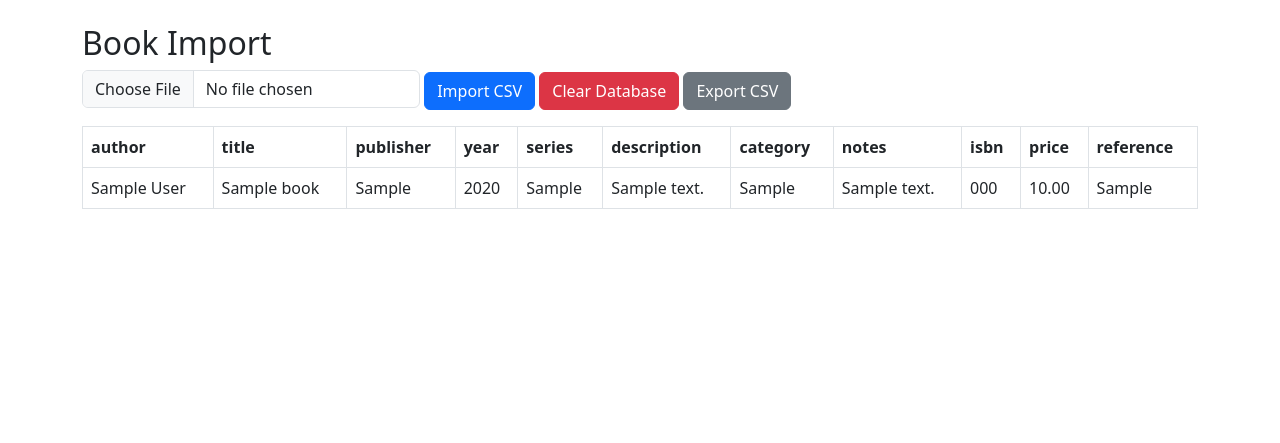
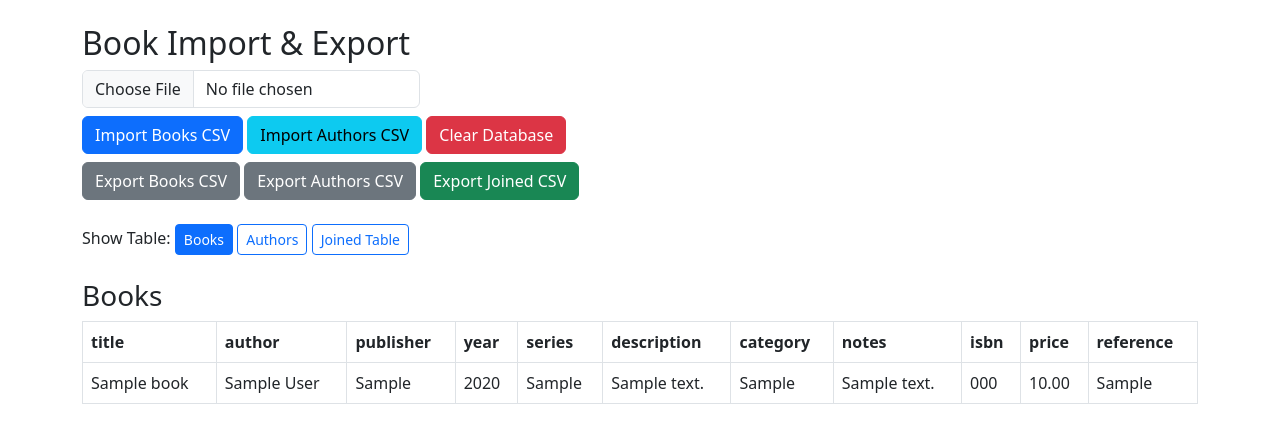
Before and after one commit to KelvinoLai/ERBASSIGN, a Django app: page / in a window 1280 px wide. Shown: the top 443 px of the page. Run offline with Django 5.2, Linux system fonts and the light colour scheme; tables that the repository leaves empty hold one stand-in row (values such as "Sample post").

Commit message:
two table done

```diff
--- a/bookimport/views.py
+++ b/bookimport/views.py
@@ -1,15 +1,46 @@
 import csv
-from django.shortcuts import render, redirect
+from django.shortcuts import render
 from django.http import HttpResponse
-from .models import book
+from .models import book, AdditionalAuthor
 
 
 def index(request):
+    show = request.GET.get("show", "books")
     message = ""
     books = book.objects.all()
+    additional_authors = AdditionalAuthor.objects.all()
+    joined_books = []
+    # Prepare joined data for display and export
+    for b in books:
+        aa = AdditionalAuthor.objects.filter(reference=b.reference).first()
+        joined_books.append(
+            {
+                "reference": b.reference,
+                "title": b.title,
+                "author": b.author,
+                "author2": aa.author2 if aa else "",
+                "author3": aa.author3 if aa else "",
+                "author4": aa.author4 if aa else "",
+                "author5": aa.author5 if aa else "",
+                "author6": aa.author6 if aa else "",
+                "author7": aa.author7 if aa else "",
+                "author8": aa.author8 if aa else "",
+                "author9": aa.author9 if aa else "",
+                "author10": aa.author10 if aa else "",
+                "publisher": b.publisher,
+                "year": b.year,
+                "series": b.series,
+                "description": b.description,
+                "category": b.category,
+                "notes": b.notes,
+                "isbn": b.isbn,
+                "price": b.price,
+            }
+        )
+
     if request.method == "POST":
         action = request.POST.get("action")
-        if action == "import":
+        if action == "import_books":
             csv_file = request.FILES.get("csv_file")
             if not csv_file:
                 message = "No file selected."
@@ -34,12 +65,10 @@ def index(request):
                     book_data = {}
                     for cn_col, en_col in COLUMN_MAP.items():
                         book_data[en_col] = row.get(cn_col, "")
-                    # Clean year
                     try:
                         book_data["year"] = int(float(book_data.get("year", 0)))
                     except Exception:
                         book_data["year"] = 0
-                    # Clean price (remove $ and convert to float)
                     price_str = (
                         book_data.get("price", "")
                         .replace("$", "")
@@ -56,18 +85,55 @@ def index(request):
                     count += 1
                 message = f"Imported {count} books."
                 books = book.objects.all()
+
+        elif action == "import_authors":
+            csv_file = request.FILES.get("csv_file")
+            if not csv_file:
+                message = "No file selected."
+            else:
+                decoded = csv_file.read().decode("utf-8").splitlines()
+                COLUMN_MAP = {
+                    "參考編號": "reference",
+                    "著者2": "author2",
+                    "著者3": "author3",
+                    "著者4": "author4",
+                    "著者5": "author5",
+                    "著者6": "author6",
+                    "著者7": "author7",
+                    "著者8": "author8",
+                    "著者9": "author9",
+                    "著者10": "author10",
+                }
+                reader = csv.DictReader(decoded)
+                count = 0
+                for row in reader:
+                    aa_data = {}
+                    for cn_col, en_col in COLUMN_MAP.items():
+                        aa_data[en_col] = row.get(cn_col, "")
+                    if aa_data.get("reference"):
+                        AdditionalAuthor.objects.update_or_create(
+                            reference=aa_data["reference"], defaults=aa_data
+                        )
+                        count += 1
+                message = f"Imported {count} additional author records."
+                additional_authors = AdditionalAuthor.objects.all()
+
         elif action == "clear":
             book.objects.all().delete()
+            AdditionalAuthor.objects.all().delete()
             message = "Database cleared."
             books = []
-        elif action == "export":
+            additional_authors = []
+            joined_books = []
+
+        elif action == "export_books":
             response = HttpResponse(content_type="text/csv")
             response["Content-Disposition"] = 'attachment; filename="books.csv"'
             writer = csv.writer(response)
             writer.writerow(
                 [
+                    "title",
                     "author",
-                    "title",
                     "publisher",
                     "year",
                     "series",
@@ -82,8 +148,8 @@ def index(request):
             for b in book.objects.all():
                 writer.writerow(
                     [
+                        b.title,
                         b.author,
-                        b.title,
                         b.publisher,
                         b.year,
                         b.series,
@@ -96,4 +162,111 @@ def index(request):
                     ]
                 )
             return response
-    return render(request, "index.html", {"books": books, "message": message})
+
+        elif action == "export_authors":
+            response = HttpResponse(content_type="text/csv")
+            response["Content-Disposition"] = 'attachment; filename="authors.csv"'
+            writer = csv.writer(response)
+            writer.writerow(
+                [
+                    "reference",
+                    "title",
+                    "author",
+                    "author2",
+                    "author3",
+                    "author4",
+                    "author5",
+                    "author6",
+                    "author7",
+                    "author8",
+                    "author9",
+                    "author10",
+                ]
+            )
+            for aa in AdditionalAuthor.objects.all():
+                # Find the book for title/author
+                b = book.objects.filter(reference=aa.reference).first()
+                writer.writerow(
+                    [
+                        aa.reference,
+                        b.title if b else "",
+                        b.author if b else "",
+                        aa.author2,
+                        aa.author3,
+                        aa.author4,
+                        aa.author5,
+                        aa.author6,
+                        aa.author7,
+                        aa.author8,
+                        aa.author9,
+                        aa.author10,
+                    ]
+                )
+            return response
+
+        elif action == "export_joined":
+            response = HttpResponse(content_type="text/csv")
+            response["Content-Disposition"] = 'attachment; filename="joined_books.csv"'
+            writer = csv.writer(response)
+            writer.writerow(
+                [
+                    "title",
+                    "author",
+                    "author2",
+                    "author3",
+                    "author4",
+                    "author5",
+                    "author6",
+                    "author7",
+                    "author8",
+                    "author9",
+                    "author10",
+                    "publisher",
+                    "year",
+                    "series",
+                    "description",
+                    "category",
+                    "notes",
+                    "isbn",
+                    "price",
+                    "reference",
+                ]
+            )
+            for row in joined_books:
+                writer.writerow(
+                    [
+                        row["title"],
+                        row["author"],
+                        row["author2"],
+                        row["author3"],
+                        row["author4"],
+                        row["author5"],
+                        row["author6"],
+                        row["author7"],
+                        row["author8"],
+                        row["author9"],
+                        row["author10"],
+                        row["publisher"],
+                        row["year"],
+                        row["series"],
+                        row["description"],
+                        row["category"],
+                        row["notes"],
+                        row["isbn"],
+                        row["price"],
+                        row["reference"],
+                    ]
+                )
+            return response
+
+    return render(
+        request,
+        "index.html",
+        {
+            "books": books,
+            "additional_authors": additional_authors,
+            "joined_books": joined_books,
+            "message": message,
+            "show": show,
+        },
+    )
--- a/templates/index.html
+++ b/templates/index.html
@@ -3,28 +3,51 @@
 
 <head>
     <meta charset="UTF-8">
-    <title>Import Books CSV</title>
+    <title>Book Import</title>
     <link rel="stylesheet" href="https://cdn.jsdelivr.net/npm/bootstrap@5.3.0/dist/css/bootstrap.min.css">
 </head>
 
 <body class="p-4">
     <div class="container">
-        <h2>Book Import</h2>
-        <form method="post" enctype="multipart/form-data">
+        <h2>Book Import & Export</h2>
+        {% if message %}
+        <div class="alert alert-info">{{ message }}</div>
+        {% endif %}
+
+        <form method="post" enctype="multipart/form-data" class="mb-4">
             {% csrf_token %}
             <div class="mb-3">
-                <input type="file" name="csv_file" accept=".csv" class="form-control d-inline-block w-auto">
-                <button class="btn btn-primary" name="action" value="import">Import CSV</button>
-                <button class="btn btn-danger" name="action" value="clear">Clear Database</button>
-                <button class="btn btn-secondary" name="action" value="export">Export CSV</button>
+                <input type="file" name="csv_file" accept=".csv" class="form-control d-inline-block w-auto mb-2">
+                <div>
+                    <button class="btn btn-primary" name="action" value="import_books">Import Books CSV</button>
+                    <button class="btn btn-info" name="action" value="import_authors">Import Authors CSV</button>
+                    <button class="btn btn-danger" name="action" value="clear">Clear Database</button>
+                </div>
+                <div class="mt-2">
+                    <button class="btn btn-secondary" name="action" value="export_books">Export Books CSV</button>
+                    <button class="btn btn-secondary" name="action" value="export_authors">Export Authors CSV</button>
+                    <button class="btn btn-success" name="action" value="export_joined">Export Joined CSV</button>
+                </div>
             </div>
         </form>
-        {% if books %}
+
+        <div class="mb-4">
+            <span>Show Table:</span>
+            <a href="?show=books"
+                class="btn btn-outline-primary btn-sm {% if show == 'books' %}active{% endif %}">Books</a>
+            <a href="?show=authors"
+                class="btn btn-outline-primary btn-sm {% if show == 'authors' %}active{% endif %}">Authors</a>
+            <a href="?show=joined"
+                class="btn btn-outline-primary btn-sm {% if show == 'joined' %}active{% endif %}">Joined Table</a>
+        </div>
+
+        {% if show == "books" %}
+        <h3>Books</h3>
         <table class="table table-bordered">
             <thead>
                 <tr>
+                    <th>title</th>
                     <th>author</th>
-                    <th>title</th>
                     <th>publisher</th>
                     <th>year</th>
                     <th>series</th>
@@ -37,27 +60,120 @@
                 </tr>
             </thead>
             <tbody>
-                {% for book in books %}
+                {% for b in books %}
                 <tr>
-                    <td>{{ book.author }}</td>
-                    <td>{{ book.title }}</td>
-                    <td>{{ book.publisher }}</td>
-                    <td>{{ book.year }}</td>
-                    <td>{{ book.series }}</td>
-                    <td>{{ book.description }}</td>
-                    <td>{{ book.category }}</td>
-                    <td>{{ book.notes }}</td>
-                    <td>{{ book.isbn }}</td>
-                    <td>{{ book.price }}</td>
-                    <td>{{ book.reference }}</td>
+                    <td>{{ b.title }}</td>
+                    <td>{{ b.author }}</td>
+                    <td>{{ b.publisher }}</td>
+                    <td>{{ b.year }}</td>
+                    <td>{{ b.series }}</td>
+                    <td>{{ b.description }}</td>
+                    <td>{{ b.category }}</td>
+                    <td>{{ b.notes }}</td>
+                    <td>{{ b.isbn }}</td>
+                    <td>{{ b.price }}</td>
+                    <td>{{ b.reference }}</td>
+                </tr>
+                {% endfor %}
+            </tbody>
+        </table>
+        {% elif show == "authors" %}
+        <h3>Authors</h3>
+        <table class="table table-bordered">
+            <thead>
+                <tr>
+                    <th>reference</th>
+                    <th>title</th>
+                    <th>author</th>
+                    <th>author2</th>
+                    <th>author3</th>
+                    <th>author4</th>
+                    <th>author5</th>
+                    <th>author6</th>
+                    <th>author7</th>
+                    <th>author8</th>
+                    <th>author9</th>
+                    <th>author10</th>
+                </tr>
+            </thead>
+            <tbody>
+                {% for aa in additional_authors %}
+                <tr>
+                    <td>{{ aa.reference }}</td>
+                    {% for b in books %}
+                    {% if b.reference == aa.reference %}
+                    <td>{{ b.title }}</td>
+                    <td>{{ b.author }}</td>
+                    {% endif %}
+                    {% endfor %}
+                    <td>{{ aa.author2 }}</td>
+                    <td>{{ aa.author3 }}</td>
+                    <td>{{ aa.author4 }}</td>
+                    <td>{{ aa.author5 }}</td>
+                    <td>{{ aa.author6 }}</td>
+                    <td>{{ aa.author7 }}</td>
+                    <td>{{ aa.author8 }}</td>
+                    <td>{{ aa.author9 }}</td>
+                    <td>{{ aa.author10 }}</td>
+                </tr>
+                {% endfor %}
+            </tbody>
+        </table>
+        {% elif show == "joined" %}
+        <h3>Joined Table</h3>
+        <table class="table table-bordered">
+            <thead>
+                <tr>
+                    <th>title</th>
+                    <th>author</th>
+                    <th>author2</th>
+                    <th>author3</th>
+                    <th>author4</th>
+                    <th>author5</th>
+                    <th>author6</th>
+                    <th>author7</th>
+                    <th>author8</th>
+                    <th>author9</th>
+                    <th>author10</th>
+                    <th>publisher</th>
+                    <th>year</th>
+                    <th>series</th>
+                    <th>description</th>
+                    <th>category</th>
+                    <th>notes</th>
+                    <th>isbn</th>
+                    <th>price</th>
+                    <th>reference</th>
+                </tr>
+            </thead>
+            <tbody>
+                {% for row in joined_books %}
+                <tr>
+                    <td>{{ row.title }}</td>
+                    <td>{{ row.author }}</td>
+                    <td>{{ row.author2 }}</td>
+                    <td>{{ row.author3 }}</td>
+                    <td>{{ row.author4 }}</td>
+                    <td>{{ row.author5 }}</td>
+                    <td>{{ row.author6 }}</td>
+                    <td>{{ row.author7 }}</td>
+                    <td>{{ row.author8 }}</td>
+                    <td>{{ row.author9 }}</td>
+                    <td>{{ row.author10 }}</td>
+                    <td>{{ row.publisher }}</td>
+                    <td>{{ row.year }}</td>
+                    <td>{{ row.series }}</td>
+                    <td>{{ row.description }}</td>
+                    <td>{{ row.category }}</td>
+                    <td>{{ row.notes }}</td>
+                    <td>{{ row.isbn }}</td>
+                    <td>{{ row.price }}</td>
+                    <td>{{ row.reference }}</td>
                 </tr>
                 {% endfor %}
             </tbody>
         </table>
         {% endif %}
-        {% if message %}
-        <div class="alert alert-info mt-3">{{ message }}</div>
-        {% endif %}
     </div>
 </body>
 
```
Also changed, not shown: bookimport/models.py (+14 -1 lines), bookimport/migrations/0003_additionalauthor.py (added).
